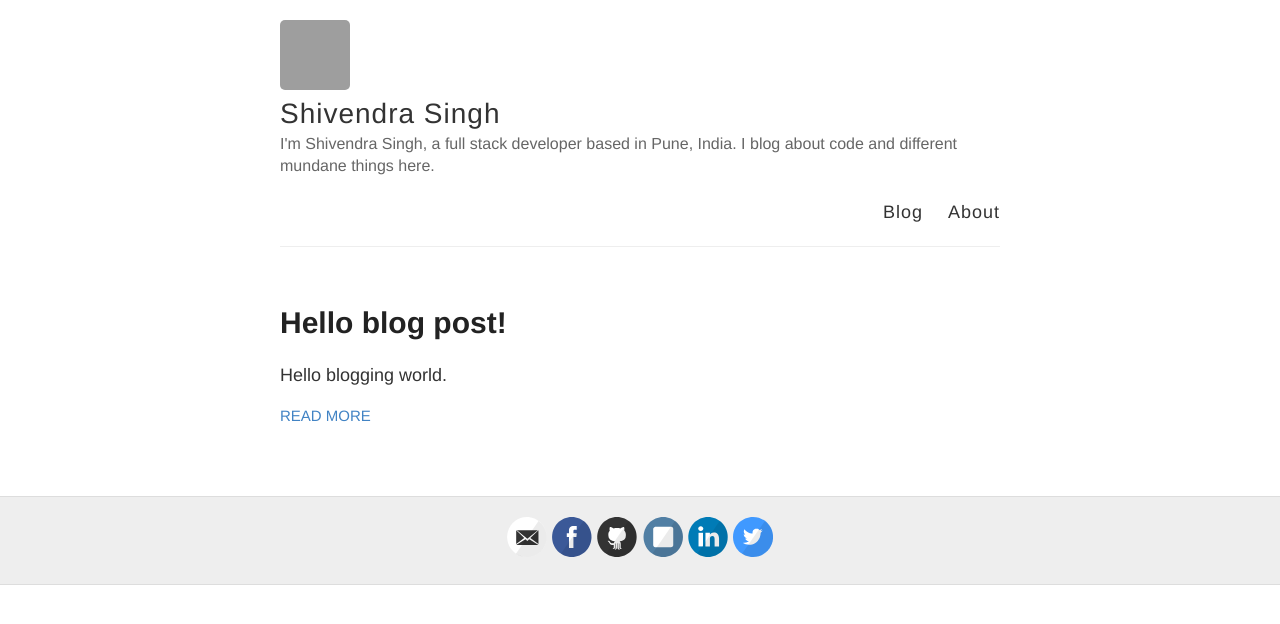
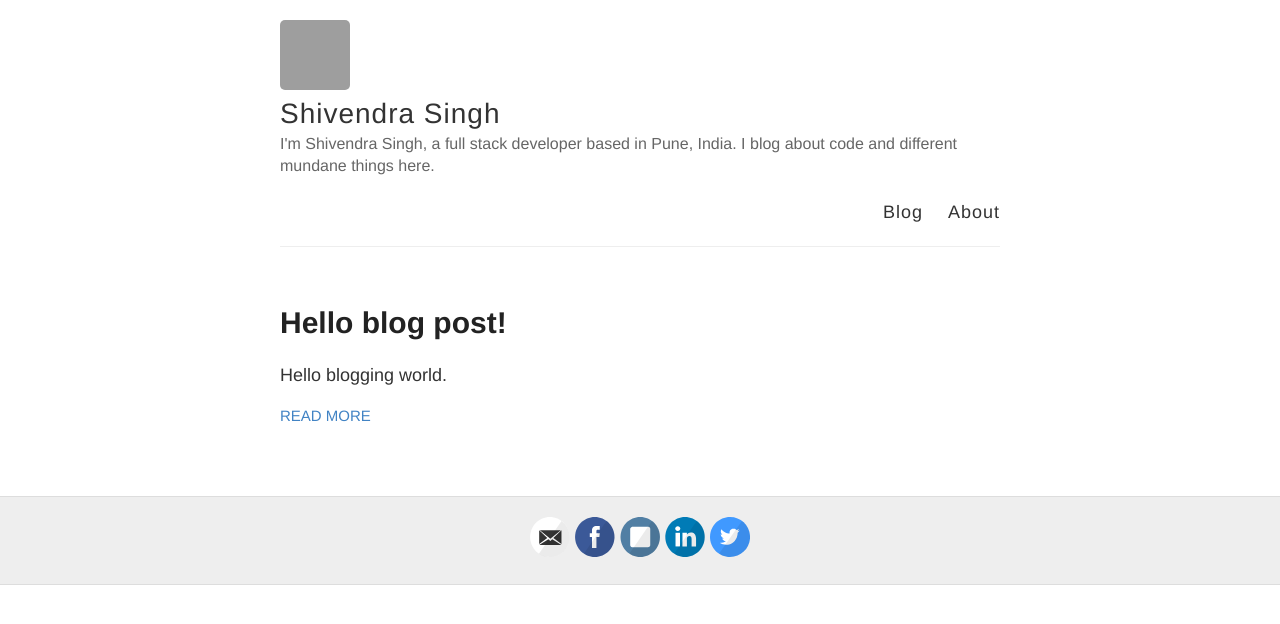
Before and after one commit to shivendra/shivendra.github.io, a Jekyll site: the page built from index.html, in a window 1280 px wide. Shown: the top 624 px of the page. Built offline with Jekyll 4.4.1, drawn with Linux system fonts in a browser that asks for light colours; Markdown is read by kramdown in place of the engine named in the settings; grey boxes are pictures that could not be loaded.

```diff
--- a/_config.yml
+++ b/_config.yml
@@ -21,7 +21,7 @@ footer-links:
   email: shivendra.singh@gmail.com
   facebook: shivendra.singh3
   flickr:
-  github: shivendra
+  github: #shivendra
   instagram: _shivendra_
   linkedin: shivendrasingh
   pinterest:
```
